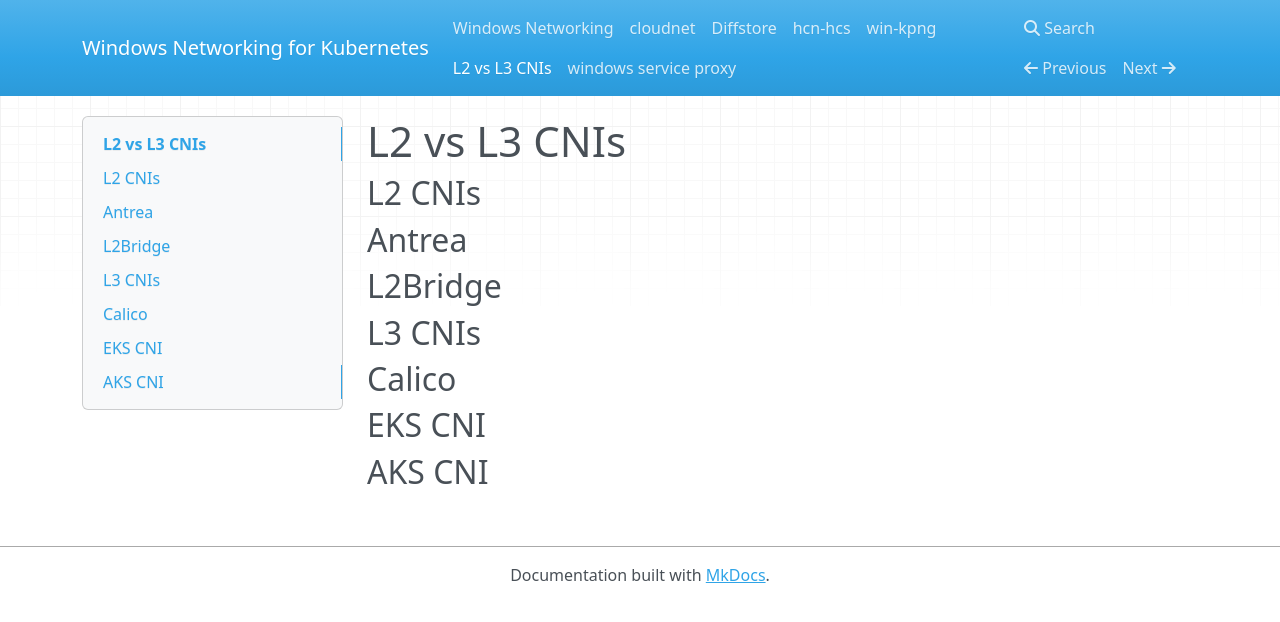
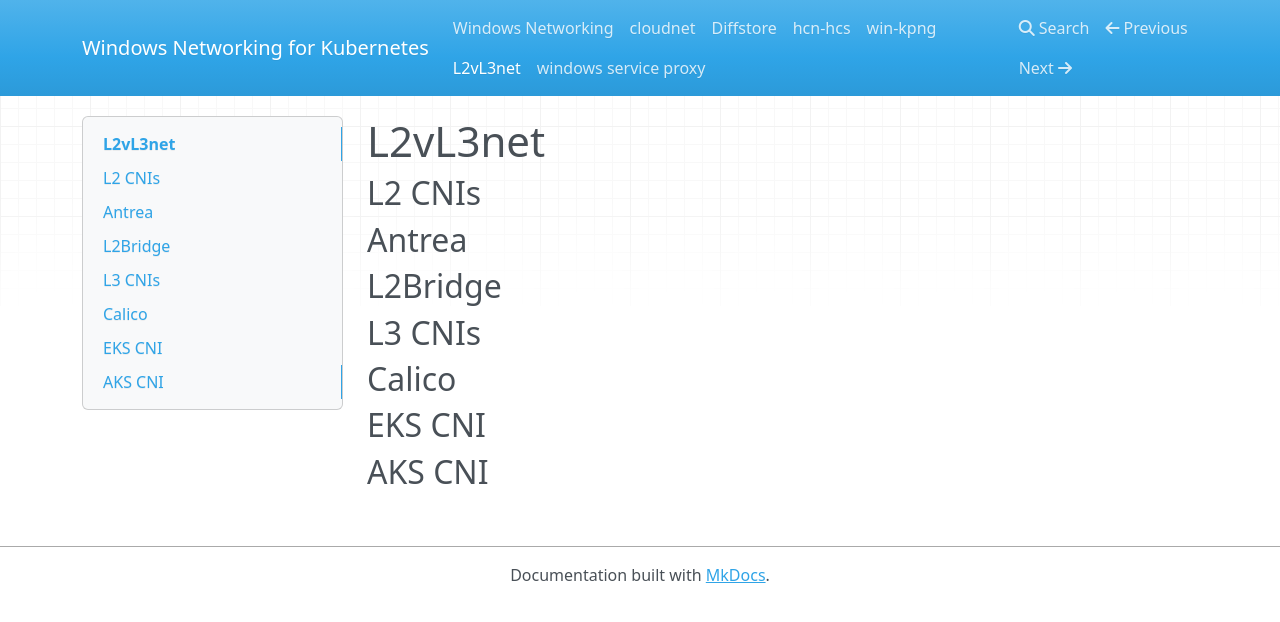
Before and after one commit to aroradaman/windows-networking, an MkDocs documentation site: the page built from docs/l2vsl3.md, in a window 1280 px wide. Shown: the top 622 px of the page. Built offline with MkDocs 1.6.1, drawn with Linux system fonts in a browser that asks for light colours; nearby versions of some CDN libraries.

Commit message:
Update l2vsl3.md

```diff
--- a/docs/l2vsl3.md
+++ b/docs/l2vsl3.md
@@ -1,4 +1,4 @@
-# L2 vs L3 CNIs
+# L2vL3net
 
 
 ## L2 CNIs
```
